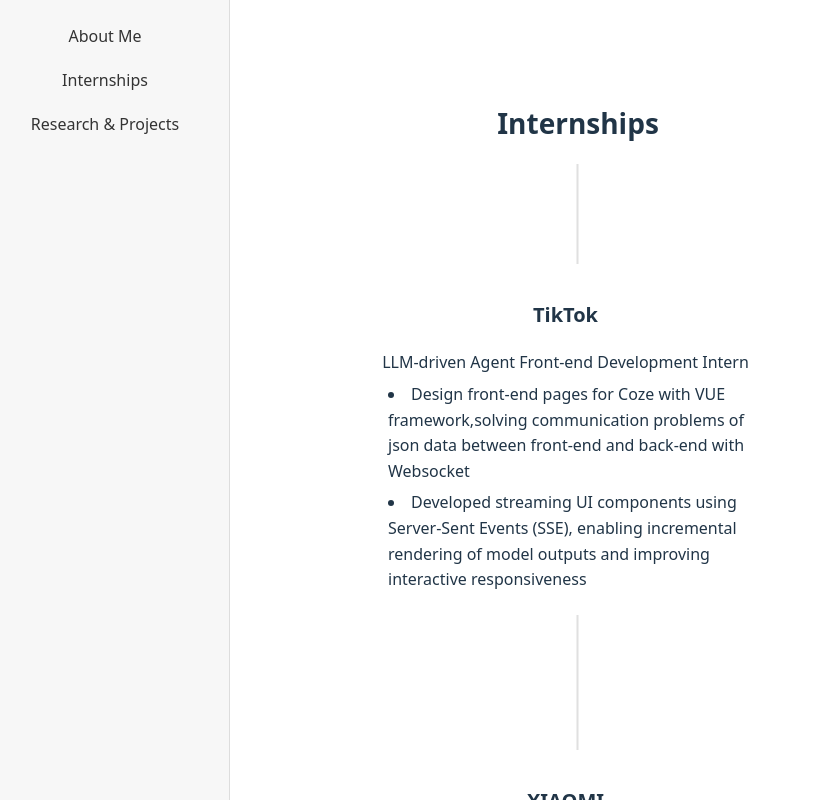
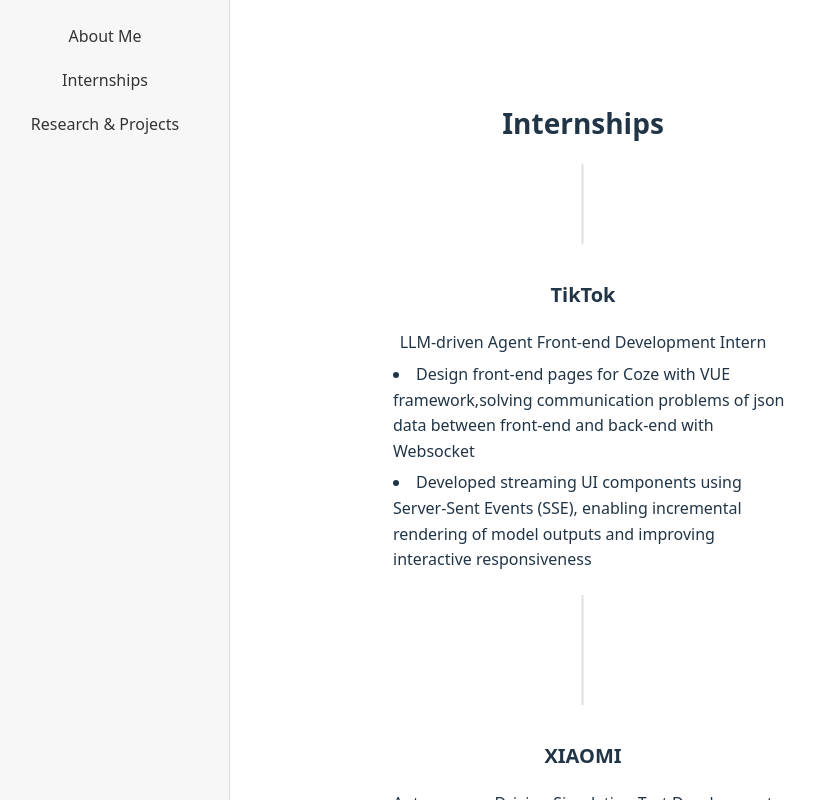
Before and after one commit to problemme/CV_link, a Vue app: page / in a window 1280 px wide. Both pictures are taken after a click on the link "Internships". Shown: the top 800 px of the page, without its empty margins (19-834 px from the left). Built offline with nearby package versions, Linux system fonts and the light colour scheme.

Commit message:
Adjust layout widths and margins in internships.vue

```diff
--- a/src/components/internships.vue
+++ b/src/components/internships.vue
@@ -112,7 +112,7 @@
 .timeline-item {
     display:flex;
     position: relative;
-    width: 90%;
+    width: 95%;
     padding: 10px 20px;
 }
 
@@ -130,7 +130,7 @@
 }
 .card {
   width: 420px;
-  margin: 50px 75px 25px;
+  margin: 30px 80px 20px;
   background: #fff;
   padding: 16px 20px;
   border-radius: 10px;
```
